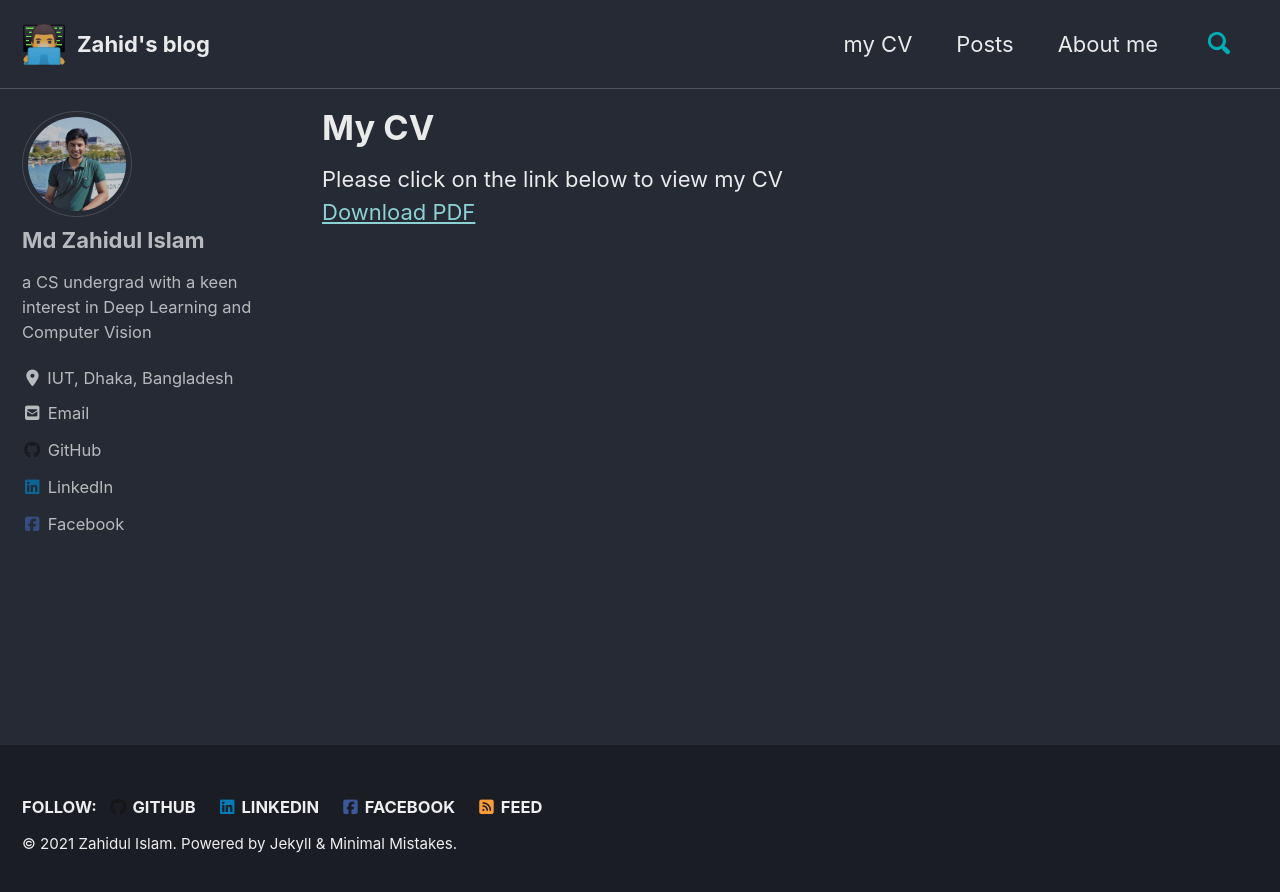
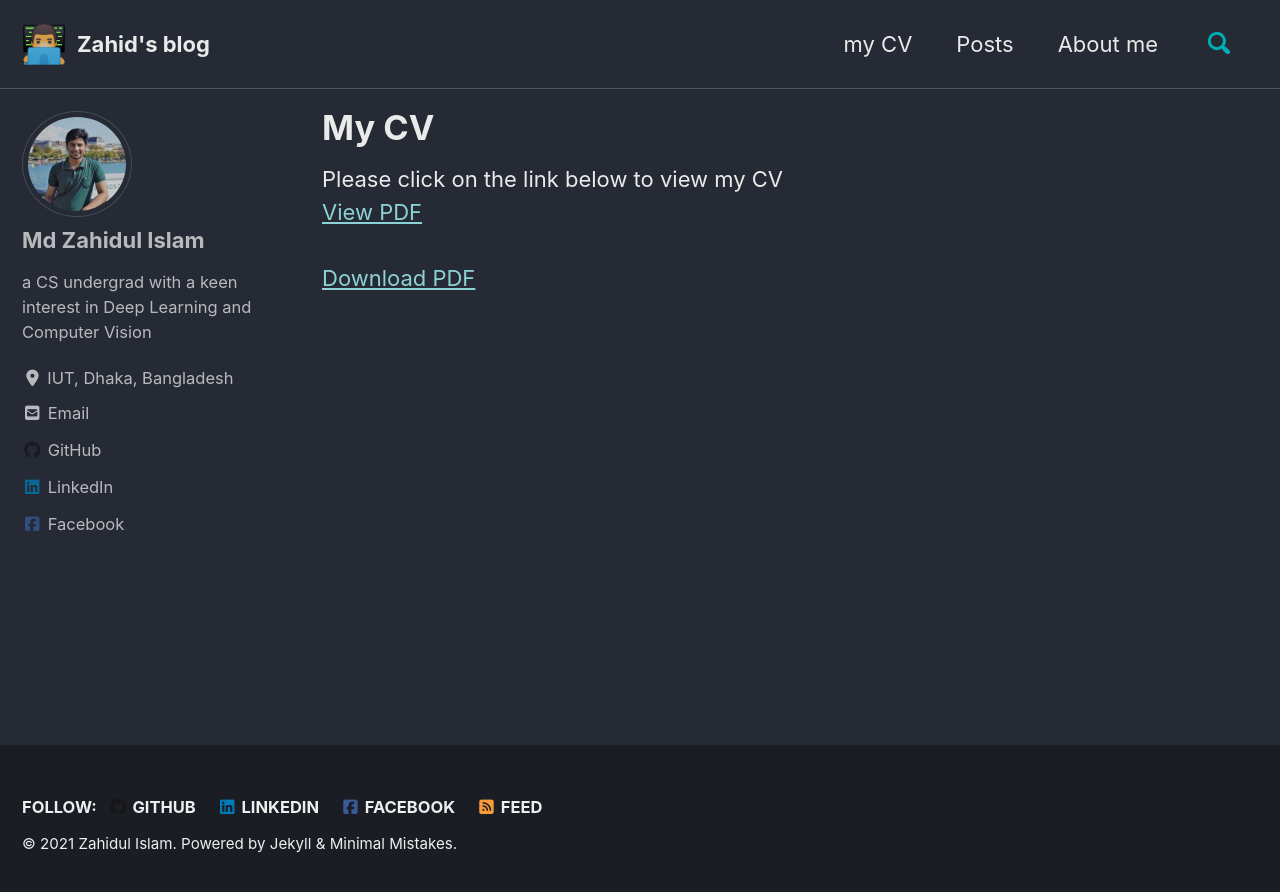
Before and after one commit to Zedd1558/Zedd1558.github.io, a Jekyll site: the page built from _pages/cv.md, in a window 1280 px wide. Shown: the top 892 px of the page. Built offline with Jekyll 4.4.1, drawn with Linux system fonts in a browser that asks for light colours; cached includes are drawn as plain includes; nearby versions of some CDN libraries.

Commit message:
Update cv.md

```diff
--- a/_pages/cv.md
+++ b/_pages/cv.md
@@ -7,6 +7,11 @@ permalink: /cv/
 
  Please click on the link below to view my CV <br/>
 
+ <a href="https://nbviewer.jupyter.org/github/Zedd1558/zedd1558.github.io/blob/master/CV_Md.%20Zahidul%20Islam.pdf">View PDF</a>
+
+ <br/>
+ <br/>
+
  <a href="https://github.com/Zedd1558/zedd1558.github.io/blob/master/CV_Md.%20Zahidul%20Islam.pdf">Download PDF</a>
 
  </p>
```
